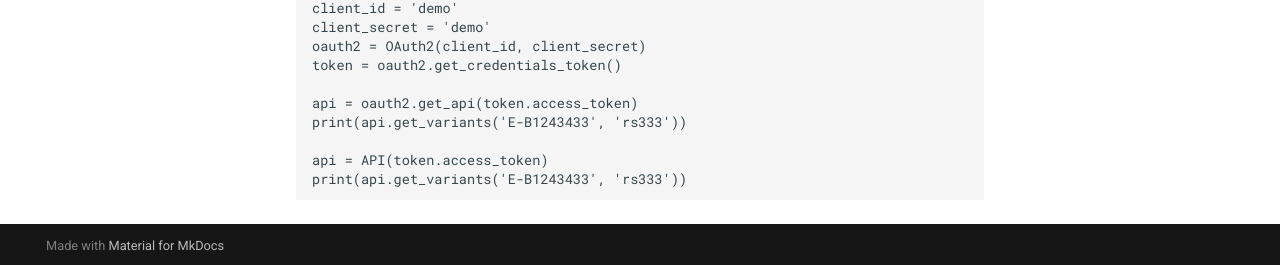
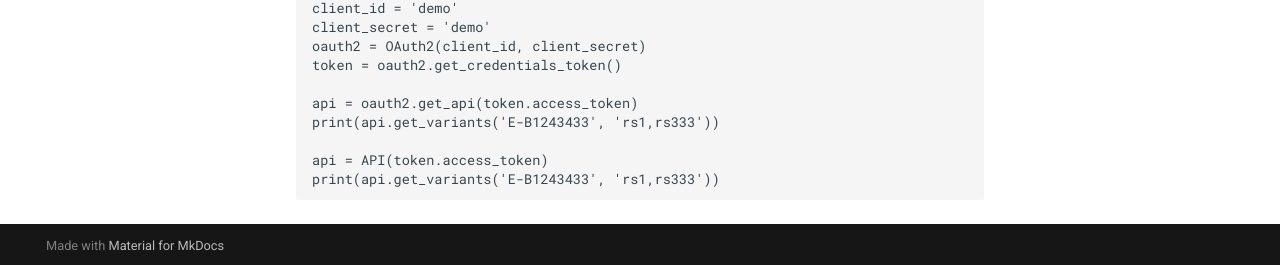
Before and after one commit to teambge/bge-python-sdk, an MkDocs documentation site: the page built from docs/quickstart.md, in a window 1280 px wide and 1034 px high. Shown: the part 766-1031 px from the top of the window. Built offline with MkDocs 1.6.1 and Material for MkDocs 9.7.7, drawn with Linux system fonts in a browser that asks for light colours; comment, search, counter and statistics services are not loaded; old or Windows-style settings are respelled for this version of MkDocs; some of the changed text lies outside the part shown.

Commit message:
docs: 更新文档

````diff
--- a/docs/quickstart.md
+++ b/docs/quickstart.md
@@ -34,8 +34,8 @@ oauth2 = OAuth2(client_id, client_secret)
 token = oauth2.get_credentials_token()
 
 api = oauth2.get_api(token.access_token)
-print(api.get_variants('E-B1243433', 'rs333'))
+print(api.get_variants('E-B1243433', 'rs1,rs333'))
 
 api = API(token.access_token)
-print(api.get_variants('E-B1243433', 'rs333'))
+print(api.get_variants('E-B1243433', 'rs1,rs333'))
 ```
````
Also changed, not shown: docs/api.md (+2 -1 lines).
